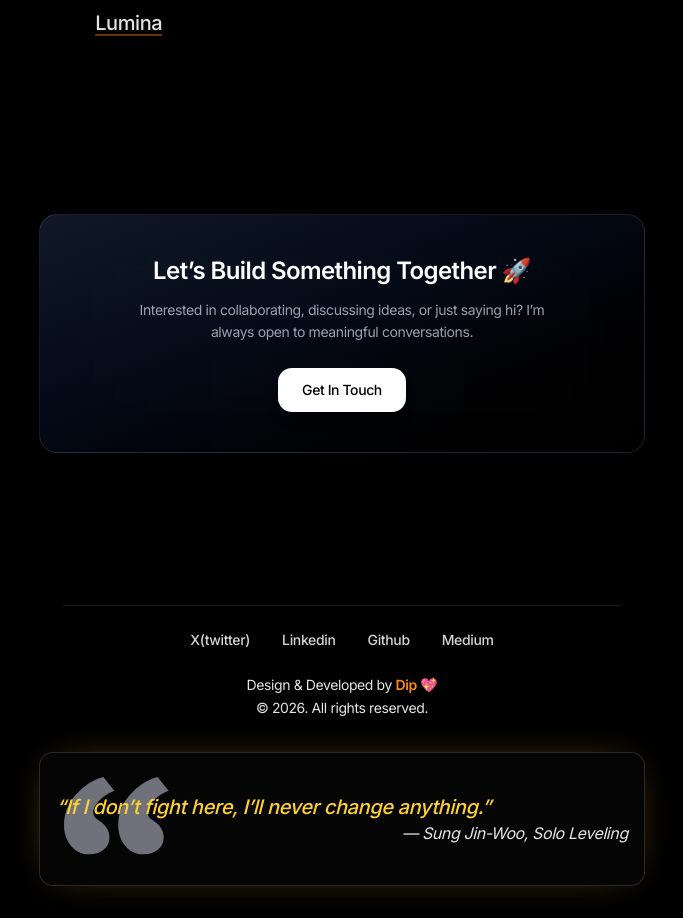
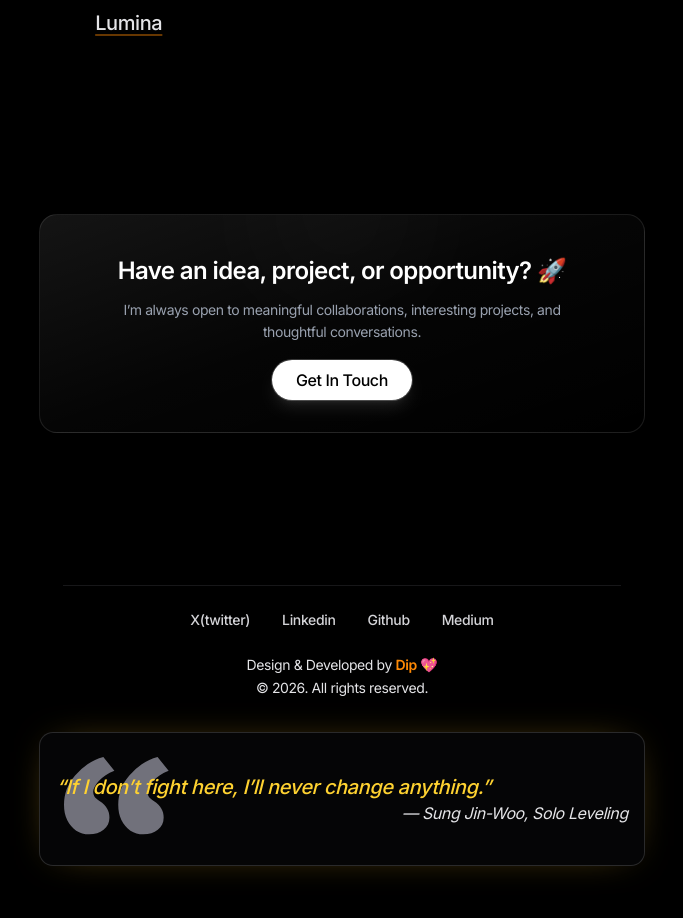
Before and after one commit to DIPAKK2310/dip_blog, a Next.js app: page / in a window 1280 px wide. Shown: the part 1163-2081 px from the top of the page, without its empty margins (298-981 px from the left). Built offline with nearby package versions, Linux system fonts and the light colour scheme; no server answers; the database is empty.

Commit message:
feat:CTA improvement add

```diff
--- a/components/common/CTA.tsx
+++ b/components/common/CTA.tsx
@@ -11,19 +11,22 @@ const CTA = () => {
         whileInView={{ opacity: 1, y: 0 }}
         transition={{ duration: 0.6, ease: 'easeOut' }}
         viewport={{ once: true }}
-        className="relative overflow-hidden rounded-2xl border border-white/10 bg-gradient-to-br from-gray-900 via-gray-950 to-black p-10 text-center shadow-xl"
+        className="relative overflow-hidden rounded-2xl border border-white/10 bg-gradient-to-br from-white/[0.08] via-white/[0.02] to-transparent
+ p-10 text-center shadow-xl"
       >
         {/* Subtle glow effect */}
-        <div className="absolute inset-0 bg-white/5 opacity-20 blur-3xl" />
+        <div className="absolute -top-24 left-1/2 -translate-x-1/2
+h-48 w-48 rounded-full
+bg-white/10 blur-3xl opacity-30" />
 
         <div className="relative z-10">
           <h2 className="text-2xl font-semibold tracking-tight text-white">
-            Let’s Build Something Together 🚀
+            Have an idea, project, or opportunity? 🚀
           </h2>
 
           <p className="mt-3 text-sm text-gray-400 max-w-md mx-auto leading-relaxed">
-            Interested in collaborating, discussing ideas, or just saying hi?
-            I’m always open to meaningful conversations.
+           I’m always open to meaningful collaborations, interesting projects,
+           and thoughtful conversations.
           </p>
 
           <motion.div
@@ -33,7 +36,17 @@ const CTA = () => {
           >
             <a
               href={linkdeInUrl}
-              className="inline-flex items-center gap-2 rounded-xl bg-white px-6 py-3 text-sm font-medium text-black shadow-lg transition hover:bg-gray-200"
+              className='px-6 py-2.5 rounded-full
+bg-white text-black font-medium
+transition-all duration-300
+
+ring-1 ring-white/20
+shadow-lg shadow-white/10
+hover:shadow-xl hover:shadow-white/20
+
+hover:scale-[1.03]
+active:scale-[0.98]
+'
             >
               Get In Touch
             </a>
```
